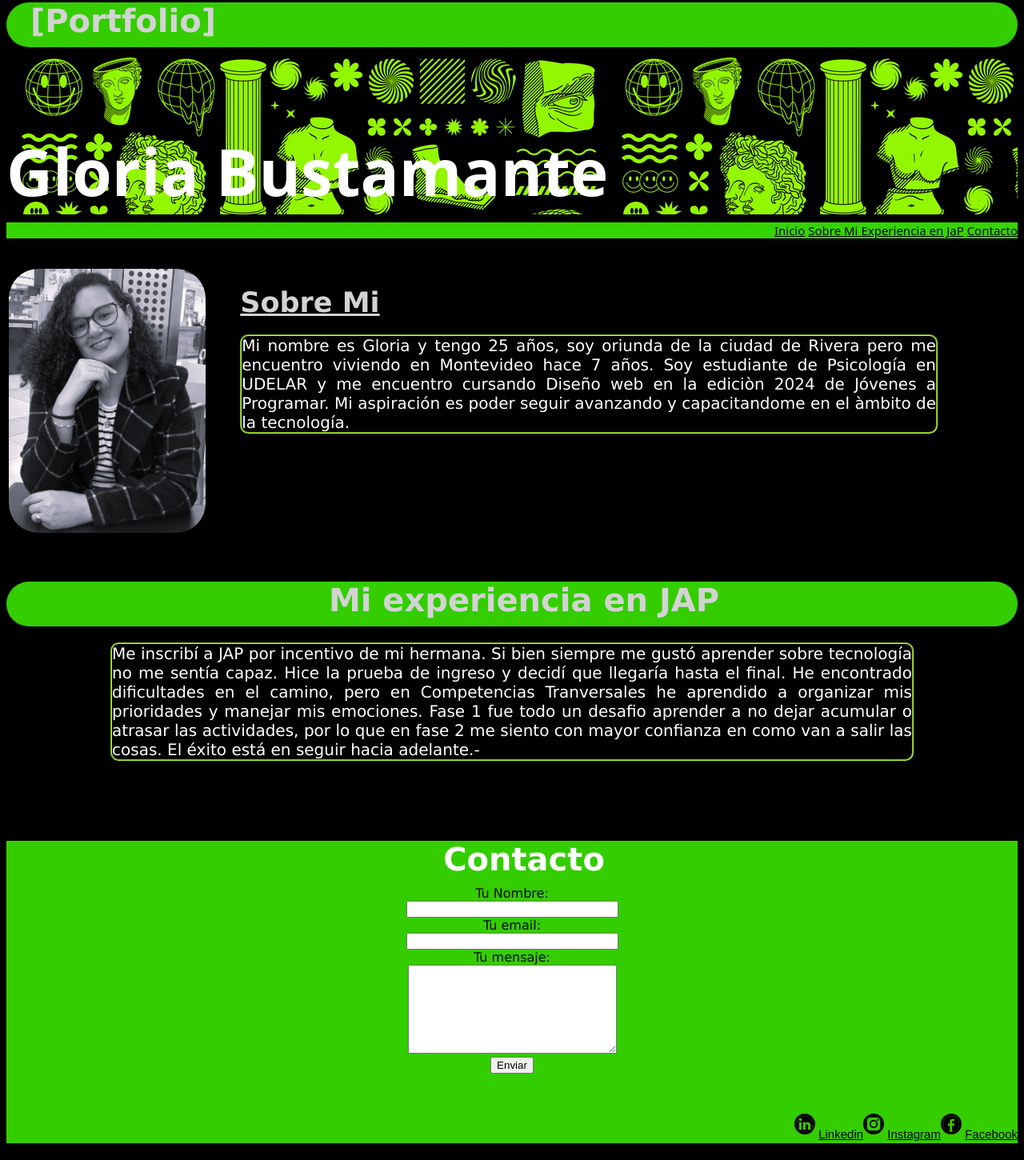
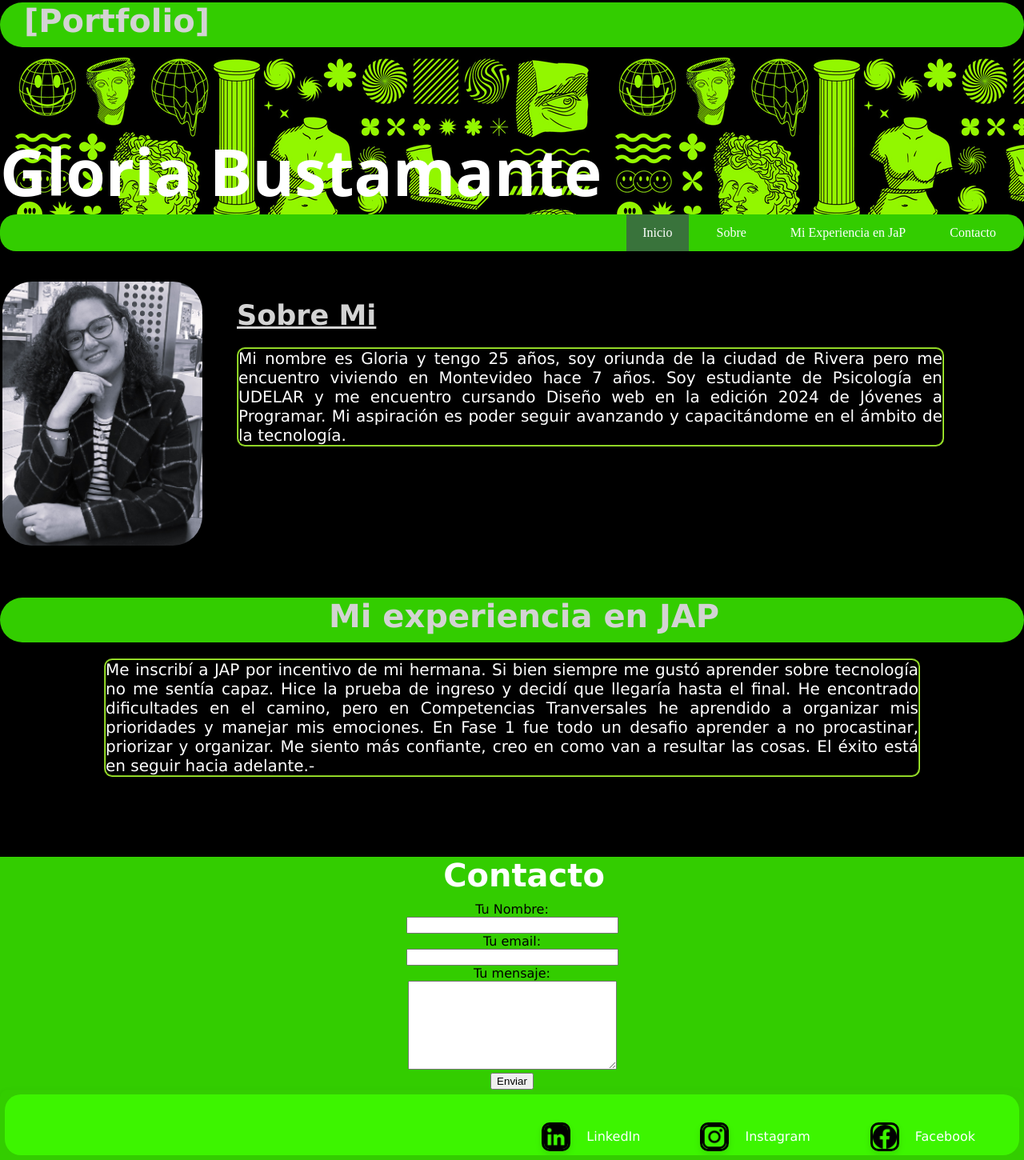
Before and after one commit to gloriabustamante/Portfolio, a plain HTML site: page index.html in a window 1280 px wide. Shown: the part 30-1480 px from the top of the page at 80% size. Drawn offline with Linux system fonts and the light colour scheme.

Commit message:
se hace responsive con boostrap

```diff
--- a/index.html
+++ b/index.html
@@ -5,38 +5,39 @@
     <meta name="viewport" content="width=device-width, initial-scale=1.0">
     <title>Porfolio Gloria Bustamante</title>
     <link rel="stylesheet" href="style.css">
+    <link rel="preconnect" href="https://fonts.googleapis.com">
+    <link rel="preconnect" href="https://fonts.gstatic.com" crossorigin>
+    <link href="https://fonts.googleapis.com/css2?family=Roboto+Slab:wght@100..900&display=swap" rel="stylesheet">
+    <meta name="viewport" content="width=device-width, initial-scale=1.0">
+</head>
 
-</head>
 <body>
-    <div>
-        <h2>[Portfolio]</h2>
-
-        <h1>Gloria Bustamante</h1>
+    <div class="flex-container">
+        <div class="encabezado text-center col-12">
+            <h2>[Portfolio]</h2>
+            <h1>Gloria Bustamante</h1>
+        </div>
     </div>
-    <header>
-        <div id="encabezado">
-                <nav >
-                    </ul>
+        <div class="container">
+            <nav class="navbar navbar-expand-md navbar-light">
                     <a class="selected"  href="">Inicio</a>
                     <a class="boton"  href="#presentacion">Sobre </a>
                     <a class="boton" href="#secciondos">Mi Experiencia en JaP</a>
                     <a class="boton" href="#contacto">Contacto</a>
-                    </ul>
-                </nav>
+            </nav>
         </div>
     </header>
 
-    <div seccion>
-        <div id="presentacion">
+    <div class="container mt-4">
+        <div id="presentacion" class="row">
+            <div class="col-md-6 text-center">
                 <img src="Imagenes/Yo.black.jpeg" alt="">
-                <div id="seccionuno">
-
+            </div>
+            <div id="seccionuno" class="col-md-6">
                 <h3>Sobre Mi</h3>
-                    <p>Mi nombre es Gloria y tengo 25 años, soy oriunda de la ciudad de Rivera pero me encuentro viviendo en Montevideo hace 7 años.
-                    Soy estudiante de Psicología en UDELAR y me encuentro cursando Diseño web en la ediciòn 2024 de Jóvenes a Programar.
-                    Mi aspiración es poder seguir avanzando y capacitandome en el àmbito de la tecnología.</p>
-                </div>
+                <p>Mi nombre es Gloria y tengo 25 años, soy oriunda de la ciudad de Rivera pero me encuentro viviendo en Montevideo hace 7 años. Soy estudiante de Psicología en UDELAR y me encuentro cursando Diseño web en la edición 2024 de Jóvenes a Programar. Mi aspiración es poder seguir avanzando y capacitándome en el ámbito de la tecnología.</p>
             </div>
+        </div>
     </div>
 
     <div id="secciondos">
@@ -46,12 +47,12 @@
         <p>
             Me inscribí a JAP por incentivo de mi hermana. Si bien siempre me gustó aprender sobre tecnología no me sentía capaz.
             Hice la prueba de ingreso y decidí que llegaría hasta el final. He encontrado dificultades en el camino, pero en Competencias Tranversales he aprendido a organizar mis prioridades y manejar mis emociones.
-            Fase 1 fue todo un desafio aprender a no dejar acumular o atrasar las actividades, por lo que en fase 2 me siento con mayor confianza en como van a salir las cosas.
+            En Fase 1 fue todo un desafio aprender a no procastinar, priorizar y organizar. Me siento más confiante, creo en como van a resultar las cosas.
             El éxito está en seguir hacia adelante.-
         </p>
     </div>
 
-    <div id="contacto">
+    <div id="contacto" class="container mt-4">
         <h5>Contacto</h5>
         <form action="contact">
             <div class="contact">
@@ -66,21 +67,21 @@
             </div>
         </form>
 
-        <div class="Redes">
-            <ul>
-                <div class="loglink">
-                    <img src="Imagenes/61109.png" alt="">
-                    <a href="https://www.linkedin.com/">Linkedin</a>
-                </div>
-                <div class="logfac">
-                    <img src="Imagenes/87390.png" alt="">
-                <a href=https://www.instagram.com/nanibust/> Instagram</a>
-                </div>
-                <div class="logins">
-                    <img src="Imagenes/20673.png" alt="">
+        <div class="redes mt-4 col-12">
+            <ul class="navbar">
+                <li class="loglink">
+                    <img src="Imagenes/61109.png" alt="LinkedIn">
+                    <a href="https://www.linkedin.com/">LinkedIn</a>
+                </li>
+                <li class="logfac col-12">
+                    <img src="Imagenes/87390.png" alt="Instagram">
+                    <a href="https://www.instagram.com/nanibust/">Instagram</a>
+                </li>
+                <li class="logins col-12">
+                    <img src="Imagenes/20673.png" alt="Facebook">
                     <a href="https://www.facebook.com/">Facebook</a>
-            </div>
-    </div>
-
+                </li>
+            </ul>
+        </div>
 </body>
 </html>
--- a/style.css
+++ b/style.css
@@ -7,50 +7,42 @@ body{
     padding-bottom: 600px;
     background-color: black;
     background-repeat: x;
+    margin: 0;
 }
 
 header{
-    background-color: rgba(64, 255, 0, 0.83);
+    padding-top: 5px;
     text-align: right;
     font-size: 15px;
-    font-family: Verdana, Geneva, Tahoma, sans-serif;
+    font-family: system-ui, -apple-system, BlinkMacSystemFont, 'Segoe UI', Roboto, Oxygen, Ubuntu, Cantarell;
     color: white;
 }
 
-ul{
-    text-align: end;
-    color: white;
-    font-size: 15px;
-    font-family: 'Franklin Gothic Medium', 'Arial Narrow', Arial, sans-serif;
-    padding-bottom: 3px;
-    padding-top: 0px;
-    display:flex;
-    justify-content: end;
-}
-
-#encabezado{
-    margin-top: 10px;
-    padding-top: 0px;
-    padding-bottom: 0px;
-    font-family: system-ui, -apple-system, BlinkMacSystemFont, 'Segoe UI', Roboto, Oxygen, Ubuntu, Cantarell, 'Open Sans', 'Helvetica Neue', sans-serif;
-}
-
 .loglink img{
-    height: 20px;
-    width: 20px;
+    height: 30px;
+    width: 30px;
+    border-radius: 10px;
+    box-shadow: 0 4px 8px rgba(0, 0, 0, 0.1);
+    text-align: center;
 }
 
 .logfac img{
-    height: 20px;
-    width: 20px;
+    height: 30px;
+    width: 30px;
+    border-radius: 10px;
+    box-shadow: 0 4px 8px rgba(0, 0, 0, 0.1);
+    text-align: center;
 }
 
 .logins img{
-    height: 20px;
-    width: 20px;
+    height: 30px;
+    width: 30px;
+    border-radius: 10px;
+    box-shadow: 0 4px 8px rgba(0, 0, 0, 0.1);
+    text-align: center;
 }
 
-    h1{
+h1{
     padding-top: 100px;
     margin-bottom: 10px;
     margin: 0px;
@@ -58,7 +50,7 @@ ul{
     color: rgb(255, 255, 255);
     font-family: system-ui, -apple-system, BlinkMacSystemFont, 'Segoe UI', Roboto, Oxygen, Ubuntu, Cantarell, 'Open Sans', 'Helvetica Neue', sans-serif;
     background-image: url(Imagenes/media_15bff418d3c4cbbdac519a75e5f65526e93496c16.png);
-    }
+}
 
 h2 {
     color: lightgray;
@@ -136,12 +128,6 @@ p{
     text-align: center;
     background-color: rgba(64, 255, 0, 0.803);
     font-family: Verdana, Geneva, Tahoma, sans-serif;
-
-}
-
-.Redes{
-    color: white;
-    padding-top: 0px;
 }
 
 h5 {
@@ -157,3 +143,46 @@ h5 {
     margin-left: 130px;
     margin-right: 130px;
 }
+
+.redes {
+    padding: 6px;
+    border-radius: 10px;
+    box-shadow: 0 4px 8px rgba(0, 0, 0, 0.1);
+    text-align: center;
+}
+
+.navbar {
+    background-color: rgba(64, 255, 0, 0.803);
+    overflow: hidden;
+    display: flex;
+    justify-content: end;
+    border-radius: 20px;
+    margin-top: 0px;
+}
+
+.navbar a {
+    color: white;
+    padding: 14px 20px;
+    text-decoration: none;
+    text-align: center;
+    margin-top: 0%;
+    align-items: center;
+    margin-right: 15px;
+    }
+
+.navbar a:hover {
+    background-color: #39733b;
+    color: white;
+}
+
+.navbar a.selected {
+    background-color: #39733b; /* Color del enlace seleccionado */
+}
+
+.navbar li {
+    display: flex;
+    align-items:flex-end;
+    justify-content: center;
+    grid-column: 3px 3px 3px;
+    margin: 0 20px;
+}
```
